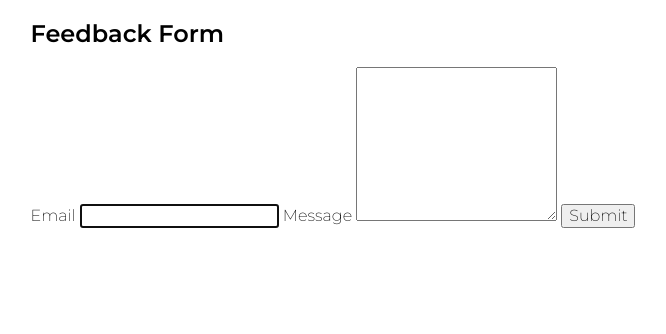
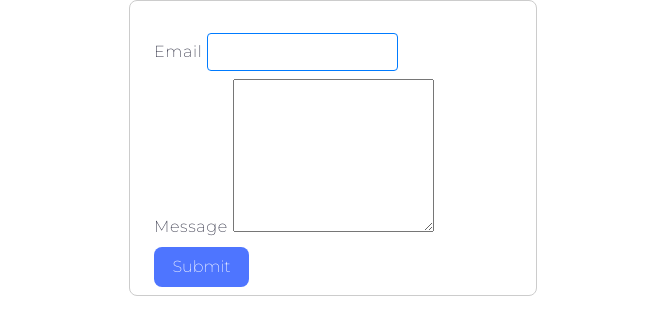
Before and after one commit to Tatyana25081974/goit-js-hw-091, a plain HTML site: page 2-form.html in a window 1280 px wide. Shown: the whole page, without its empty margins (307-973 px from the left). Drawn offline with nearby package versions, Linux system fonts and the light colour scheme.

Commit message:
Deploying to gh-pages from @ Tatyana25081974/goit-js-hw-091@083549d314eb20884588848fbd043f8e8bf4434e 🚀

```diff
--- a/2-form.html
+++ b/2-form.html
@@ -21,7 +21,7 @@
 
   <script type="module" crossorigin src="/goit-js-hw-091/2-form.js"></script>
   <link rel="modulepreload" crossorigin href="/goit-js-hw-091/assets/modulepreload-polyfill-B5Qt9EMX.js">
-  <link rel="stylesheet" crossorigin href="/goit-js-hw-091/assets/2-form-MGtf3aj9.css">
+  <link rel="stylesheet" crossorigin href="/goit-js-hw-091/assets/2-form-DlEBA5Hp.css">
 </head>
 <body>
     <section>
--- a/2-form.js
+++ b/2-form.js
@@ -1,2 +1,2 @@
-import"./assets/modulepreload-polyfill-B5Qt9EMX.js";const l="feedback-form-state";let t={email:"",message:""};const e=document.querySelector(".feedback-form");document.addEventListener("DOMContentLoaded",()=>{const a=localStorage.getItem(l);a&&(t=JSON.parse(a),e.email.value=t.email||"",e.message.value=t.message||"")});e.addEventListener("input",a=>{const{name:m,value:s}=a.target;t[m]=s.trim(),localStorage.setItem(l,JSON.stringify(t))});e.addEventListener("submit",a=>{if(a.preventDefault(),!e.email.value.trim()||!e.message.value.trim()){alert("Fill please all fields");return}console.log("Form Data:",t),localStorage.removeItem(l),e.reset(),t={email:"",message:""}});
+import"./assets/modulepreload-polyfill-B5Qt9EMX.js";const o="feedback-form-state";let r={email:"",message:""};const t=document.querySelector(".feedback-form"),m=()=>{try{if(!localStorage.getItem(o))return;const e=JSON.parse(localStorage.getItem(o));r=e;for(const a in e)t.elements[a]&&(t.elements[a].value=e[a])}catch(e){console.log("Error parsing localStorage data:",e)}};document.addEventListener("DOMContentLoaded",m);t.addEventListener("input",e=>{const{name:a,value:l}=e.target;r[a]=l.trim(),localStorage.setItem(o,JSON.stringify(r))});t.addEventListener("submit",e=>{if(e.preventDefault(),!t.email.value.trim()||!t.message.value.trim()){alert("Fill please all fields");return}console.log("Form Data:",r),localStorage.removeItem(o),t.reset(),r={email:"",message:""}});
 //# sourceMappingURL=2-form.js.map
--- /dev/null
+++ b/assets/2-form-DlEBA5Hp.css
@@ -0,0 +1 @@
+body{font-family:Montserrat,sans-serif;margin:0;padding:0;background-color:#fff;color:#333;display:flex;justify-content:center;align-items:center;height:100%}section{background-color:#fff;padding:24px;border:1px solid #ccc;border-radius:8px;width:408px;height:296px;display:flex;flex-direction:column;align-items:flex-start;justify-content:flex-start;gap:16px}h1{display:none}.feedback-form{display:flex;align-items:flex-start;justify-content:flex-start;flex-direction:column;gap:8px;font-weight:400;font-size:16px;line-height:1.5;letter-spacing:.04em;color:#2e2f42;font-family:Montserrat,sans-serif}input{margin-top:8px;padding:10px;font-size:14px;border:1px solid #808080;border-radius:4px;outline:none;transition:border-color .3s ease}input:focus{border-color:#007bff}form button{padding:8px 16px;border-radius:8px;font-size:16px;color:#fff;background:#4e75ff;border:none;cursor:pointer;display:flex;align-items:center;justify-content:center;flex-direction:row;width:95px;height:40px;transition:background-color .3s ease}form button:hover{background-color:#6c8cff}
--- a/assets/2-form-MGtf3aj9.css
+++ /dev/null
@@ -1 +0,0 @@
-body{font-family:Montserrat,sans-serif;margin:0;padding:0;background-color:#fff;display:flex;justify-content:center;align-items:center;height:100%}.login-form{background-color:#fff;padding:24px;border:1px solid #ccc;border-radius:10px;width:408px;height:256px;display:flex;flex-direction:column;align-items:flex-start;justify-content:flex-start;gap:15px}.login-form label{display:flex;align-items:flex-start;justify-content:flex-start;flex-direction:column;gap:8px;font-weight:400;font-size:16px;line-height:1.5;letter-spacing:.04em;color:#2e2f42}.login-form input{margin-top:8px;padding:10px;font-size:14px;border:1px solid #808080;border-radius:4px;outline:none;transition:border-color .3s ease}.login-form input:focus{border-color:#007bff}.login-form button{padding:8px 16px;border-radius:8px;font-size:16px;color:#fff;background:#4e75ff;border:none;cursor:pointer;display:flex;align-items:center;justify-content:center;flex-direction:row;width:86px;height:40px;transition:background-color .3s ease}.login-form button:hover{background-color:#0056b3}
```
Also changed, not shown: 1 other file.
